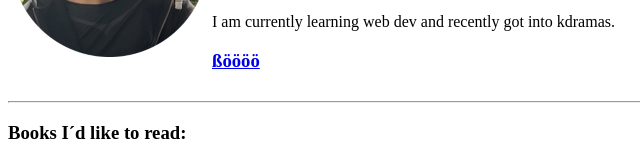
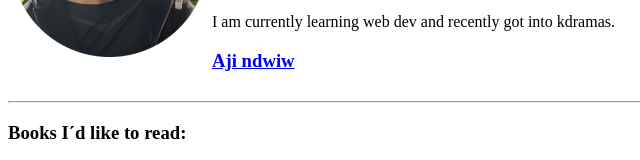
Before and after one commit to AhmedkhalilDAOUDI/lmao, a plain HTML site: page index.html in a window 1280 px wide. Shown: the part 181-341 px from the top of the page, 0-640 px from the left. Drawn offline with Linux system fonts and the light colour scheme.

Commit message:
Update index.html

```diff
--- a/index.html
+++ b/index.html
@@ -15,7 +15,7 @@
                     <p><strong>Resume:</strong> <a href="Resume.pdf">Click here</a> </p>
                     <p><em>Asian, Engineer, Gamer, Gym rat.</em></p>
                     <p>I am currently learning web dev and recently got into kdramas.</p>
-                    <p><h3> <a href="Contact.html">ßöööö</a> </h3></p>
+                    <p><h3> <a href="Contact.html">Aji ndwiw</a> </h3></p>
                 </td>
             </tr>
         </table>
```
